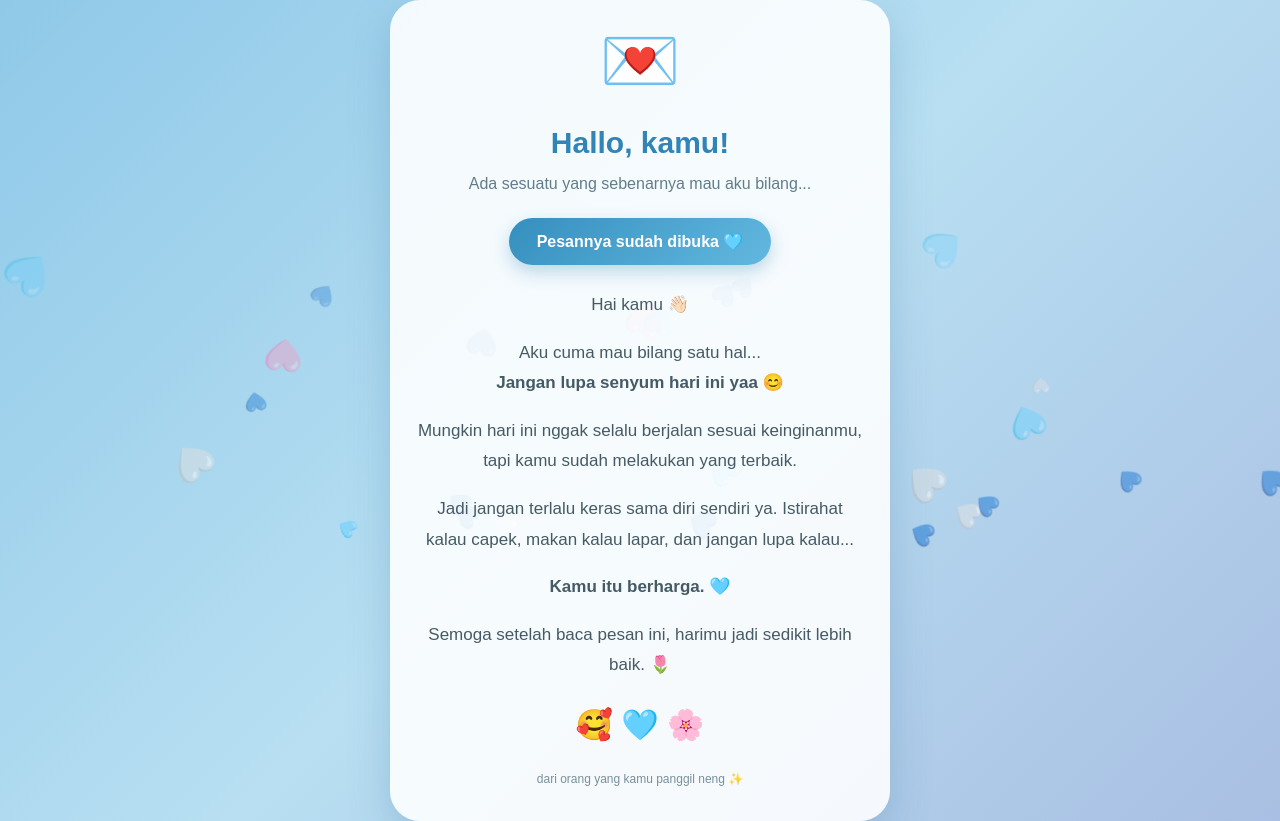
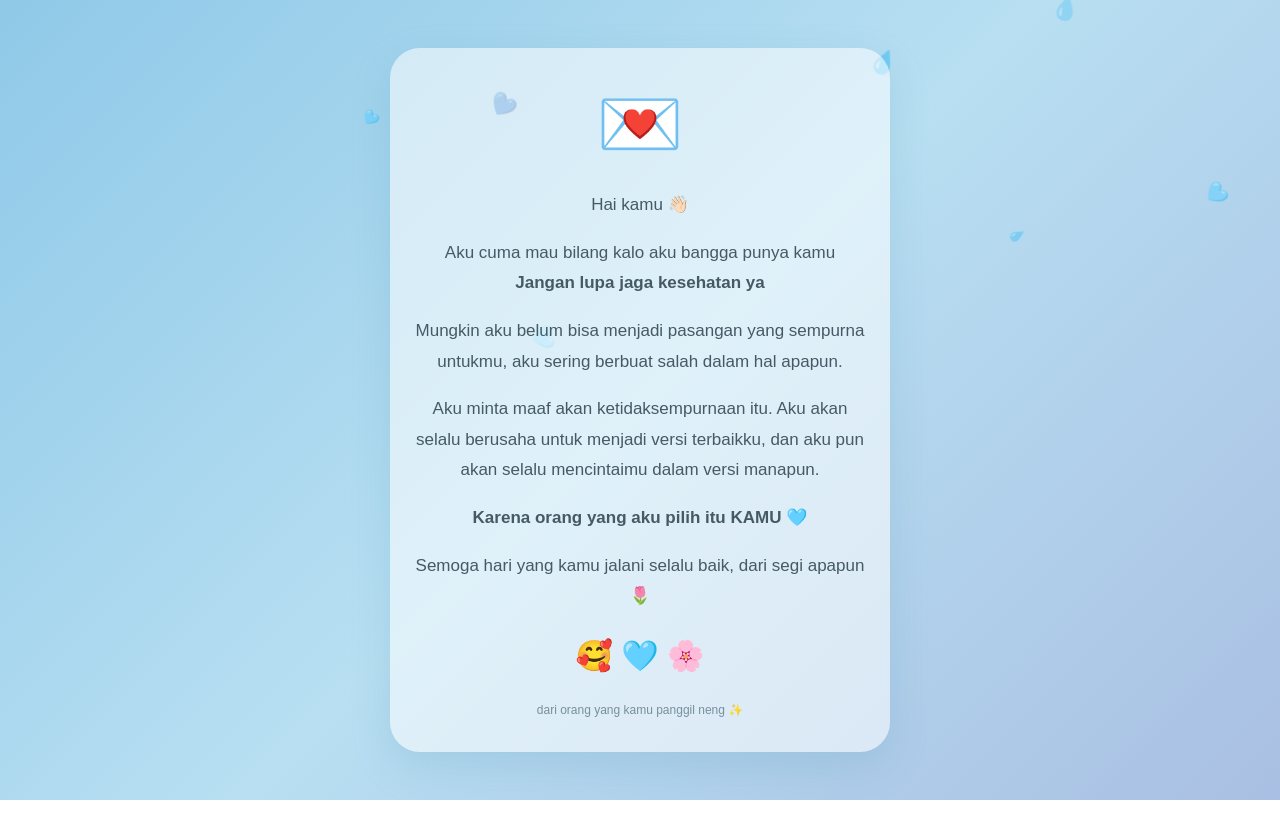
Before and after one commit to gracevictoria014-rgb/pesan-untuk-kamu, a plain HTML site: page index.html in a window 1280 px wide. Both pictures are taken after a click on the button "Buka Pesannya 🙈". After the commit the page ends 800 px from the top, so only its background shows below. Drawn offline with Linux system fonts and the light colour scheme.

Commit message:
Refactor styles and update HTML structure
Refactor CSS styles for improved readability and consistency. Update HTML structure for better organization and clarity.

```diff
--- a/index.html
+++ b/index.html
@@ -6,6 +6,7 @@
 <title>Untuk Kamu 🩵</title>
 
 <style>
+
     * {
         box-sizing: border-box;
     }
@@ -19,20 +20,31 @@
         overflow-x: hidden;
         overflow-y: auto;
         font-family: Arial, sans-serif;
-        background: linear-gradient(135deg, #8fc9e8, #b8dff2, #a9bfe3);
+        background: linear-gradient(
+            135deg,
+            #8fc9e8,
+            #b8dff2,
+            #a9bfe3
+        );
     }
 
     .container {
         width: 90%;
         max-width: 500px;
         text-align: center;
-        background: rgba(255,255,255,0.88);
+        background: rgba(255, 255, 255, 0.55);
         padding: 35px 25px;
         border-radius: 30px;
-        box-shadow: 0 15px 40px rgba(50, 110, 160, 0.25);
+        box-shadow:
+            0 15px 40px rgba(80, 150, 180, 0.2);
         position: relative;
         z-index: 2;
     }
+
+
+    /* =========================
+       BAGIAN AWAL
+       ========================= */
 
     .emoji {
         font-size: 65px;
@@ -53,14 +65,30 @@
 
     button {
         border: none;
-        background: linear-gradient(135deg, #358fbe, #62b8df);
+
+        background:
+            linear-gradient(
+                135deg,
+                #358fbe,
+                #62b8df
+            );
+
         color: white;
+
         padding: 14px 28px;
+
         border-radius: 50px;
+
         font-size: 16px;
+
         font-weight: bold;
+
         cursor: pointer;
-        box-shadow: 0 7px 18px rgba(50, 130, 180, 0.3);
+
+        box-shadow:
+            0 7px 18px
+            rgba(50, 130, 180, 0.3);
+
         transition: 0.3s;
     }
 
@@ -68,168 +96,510 @@
         transform: scale(1.08);
     }
 
+
+    /* =========================
+       AMPLOP SETELAH DIBUKA
+       ========================= */
+
+    .opened-envelope {
+        display: none;
+
+        font-size: 70px;
+
+        margin-bottom: 20px;
+
+        animation:
+            envelopeOpen
+            0.8s
+            ease;
+    }
+
+
+    /* =========================
+       PESAN
+       ========================= */
+
     #message {
         display: none;
+
         margin-top: 25px;
+
         color: #455a64;
+
         line-height: 1.8;
+
         font-size: 17px;
-        animation: fadeIn 1s ease;
+
+        animation:
+            fadeIn
+            1s
+            ease;
     }
 
+
+    /* =========================
+       RINTIK HUJAN
+       ========================= */
+
     .heart {
-        position: absolute;
-        bottom: -30px;
-        font-size: 20px;
-        animation: floatUp linear forwards;
-        opacity: 0.8;
+
+        position: fixed;
+
+        top: -40px;
+
+        font-size: 18px;
+
+        opacity: 0.7;
+
         z-index: 1;
+
+        pointer-events: none;
+
+        animation:
+            rainHeart
+            linear
+            forwards;
     }
 
+
     .small {
+
         margin-top: 20px;
+
         color: #78909c;
+
         font-size: 12px;
     }
 
+
+    /* =========================
+       ANIMASI
+       ========================= */
+
     @keyframes bounce {
+
         0%, 100% {
-            transform: translateY(0);
+            transform:
+                translateY(0);
         }
+
         50% {
-            transform: translateY(-12px);
+            transform:
+                translateY(-12px);
         }
     }
 
+
     @keyframes fadeIn {
+
         from {
+
             opacity: 0;
-            transform: translateY(15px);
+
+            transform:
+                translateY(15px);
         }
+
         to {
+
             opacity: 1;
-            transform: translateY(0);
+
+            transform:
+                translateY(0);
         }
     }
 
-    @keyframes floatUp {
+
+    @keyframes envelopeOpen {
+
+        0% {
+
+            opacity: 0;
+
+            transform:
+                scale(0.5)
+                rotate(-10deg);
+        }
+
+        60% {
+
+            transform:
+                scale(1.15)
+                rotate(5deg);
+        }
+
+        100% {
+
+            opacity: 1;
+
+            transform:
+                scale(1)
+                rotate(0deg);
+        }
+    }
+
+
+    @keyframes rainHeart {
+
         from {
-            transform: translateY(0) rotate(0deg);
-            opacity: 0.8;
+
+            transform:
+                translateY(-40px)
+                rotate(0deg);
+
+            opacity: 0;
         }
+
+        15% {
+
+            opacity: 0.7;
+        }
+
         to {
-            transform: translateY(-110vh) rotate(360deg);
+
+            transform:
+                translateY(110vh)
+                rotate(180deg);
+
             opacity: 0;
         }
     }
+
 </style>
 </head>
 
+
 <body>
 
+
+<!-- =========================
+     MUSIK
+     ========================= -->
+
 <audio id="sound" preload="auto">
-    <source src="sound_48_detik.mp3" type="audio/mpeg">
+
+    <source
+        src="sound_48_detik.mp3"
+        type="audio/mpeg">
+
 </audio>
+
+
 
 <div class="container">
 
-    <div class="emoji">💌</div>
 
-    <h1>Hallo, kamu!</h1>
+    <!-- =========================
+         BAGIAN AWAL
+         ========================= -->
 
-    <div class="subtitle">
-        Ada sesuatu yang sebenarnya mau aku bilang...
+    <div id="opening">
+
+        <div class="emoji">
+            💌
+        </div>
+
+
+        <h1>
+            Hallo, kamu!
+        </h1>
+
+
+        <div class="subtitle">
+
+            Ada sesuatu yang sebenarnya
+            mau aku bilang...
+
+        </div>
+
+
+        <button onclick="openMessage()">
+
+            Buka Pesannya 🙈
+
+        </button>
+
     </div>
 
-    <button onclick="openMessage()">
-        Buka Pesannya 🙈
-    </button>
+
+
+    <!-- =========================
+         AMPLOP TERBUKA
+         ========================= -->
+
+    <div
+        id="openedEnvelope"
+        class="opened-envelope">
+
+        💌
+
+    </div>
+
+
+
+    <!-- =========================
+         ISI PESAN
+         ========================= -->
 
     <div id="message">
-        <p>Hai kamu 👋🏻</p>
+
 
         <p>
-            Aku cuma mau bilang satu hal...
-            <br>
-            <b>Jangan lupa senyum hari ini yaa 😊</b>
+            Hai kamu 👋🏻
         </p>
 
+
         <p>
-            Mungkin hari ini nggak selalu berjalan sesuai keinginanmu,
-            tapi kamu sudah melakukan yang terbaik.
+
+            Aku cuma mau bilang kalo aku bangga punya kamu
+
+            <br>
+
+            <b>
+                Jangan lupa jaga kesehatan ya
+            </b>
+
         </p>
 
+
         <p>
-            Jadi jangan terlalu keras sama diri sendiri ya.
-            Istirahat kalau capek, makan kalau lapar,
-            dan jangan lupa kalau...
+
+            Mungkin aku belum bisa menjadi pasangan
+            yang sempurna untukmu, aku sering
+            berbuat salah dalam hal apapun.
+
         </p>
 
+
         <p>
-            <b>Kamu itu berharga. 🩵</b>
+
+            Aku minta maaf akan ketidaksempurnaan itu.
+
+            Aku akan selalu berusaha untuk menjadi
+            versi terbaikku, dan aku pun akan selalu
+            mencintaimu dalam versi manapun.
+
         </p>
 
+
         <p>
-            Semoga setelah baca pesan ini,
-            harimu jadi sedikit lebih baik. 🌷
+
+            <b>
+                Karena orang yang aku pilih itu KAMU 🩵
+            </b>
+
         </p>
 
+
+        <p>
+
+            Semoga hari yang kamu jalani selalu baik,
+            dari segi apapun🌷
+
+        </p>
+
+
         <div style="font-size:30px;">
+
             🥰 🩵 🌸
+
         </div>
+
+
     </div>
 
+
+
     <div class="small">
+
         dari orang yang kamu panggil neng ✨
+
     </div>
+
 
 </div>
 
+
+
 <script>
 
+
+/* =========================
+   BUKA PESAN
+   ========================= */
+
 function openMessage() {
-    document.getElementById("message").style.display = "block";
 
-    document.querySelector("button").innerHTML =
-        "Pesannya sudah dibuka 🩵";
 
-    const sound = document.getElementById("sound");
+    /*
+       Hilangkan seluruh
+       bagian pembuka
+    */
+
+    document
+        .getElementById("opening")
+        .style.display = "none";
+
+
+    /*
+       Tampilkan amplop
+       yang sudah terbuka
+    */
+
+    document
+        .getElementById("openedEnvelope")
+        .style.display = "block";
+
+
+    /*
+       Tampilkan pesan
+    */
+
+    document
+        .getElementById("message")
+        .style.display = "block";
+
+
+    /*
+       Putar musik
+    */
+
+    const sound =
+        document.getElementById("sound");
+
     sound.currentTime = 0;
+
     sound.play();
 
-    createHearts(25);
+
+    /*
+       Mulai hujan emoji
+       yang terus menerus
+    */
+
+    startRain();
+
 }
 
-function createHearts(number) {
 
-    for (let i = 0; i < number; i++) {
 
-        let heart = document.createElement("div");
+/* =========================
+   MEMBUAT SATU RINTIK
+   ========================= */
 
-        heart.className = "heart";
+function createHeart() {
 
-        let hearts = ["🩵", "💙", "🤍", "🩷"];
 
-        heart.innerHTML =
-            hearts[Math.floor(Math.random() * hearts.length)];
+    let heart =
+        document.createElement("div");
 
-        heart.style.left = Math.random() * 100 + "vw";
 
-        heart.style.animationDuration =
-            (4 + Math.random() * 5) + "s";
+    heart.className =
+        "heart";
 
-        heart.style.fontSize =
-            (15 + Math.random() * 25) + "px";
 
-        document.body.appendChild(heart);
+    /*
+       Emoji yang akan turun
+    */
 
-        setTimeout(() => {
-            heart.remove();
-        }, 9000);
-    }
+    let hearts = [
+
+        "💙",
+        "🩵",
+        "💧",
+        "💙",
+        "🩵",
+        "💧"
+
+    ];
+
+
+    /*
+       Pilih emoji secara acak
+    */
+
+    heart.innerHTML =
+        hearts[
+            Math.floor(
+                Math.random()
+                * hearts.length
+            )
+        ];
+
+
+    /*
+       Posisi kiri acak
+    */
+
+    heart.style.left =
+        Math.random() * 100 + "vw";
+
+
+    /*
+       Ukuran acak
+    */
+
+    heart.style.fontSize =
+        (12 + Math.random() * 14)
+        + "px";
+
+
+    /*
+       Kecepatan jatuh acak
+    */
+
+    let duration =
+        5 + Math.random() * 5;
+
+
+    heart.style.animationDuration =
+        duration + "s";
+
+
+    /*
+       Masukkan ke halaman
+    */
+
+    document.body.appendChild(heart);
+
+
+    /*
+       Hapus setelah sampai bawah
+    */
+
+    setTimeout(() => {
+
+        heart.remove();
+
+    }, duration * 1000);
+
 }
+
+
+
+/* =========================
+   HUJAN TERUS MENERUS
+   ========================= */
+
+function startRain() {
+
+
+    /*
+       Rintik baru muncul
+       setiap 300 milidetik
+    */
+
+    setInterval(() => {
+
+        createHeart();
+
+    }, 300);
+
+}
+
 
 </script>
 
+
 </body>
 </html>
```
